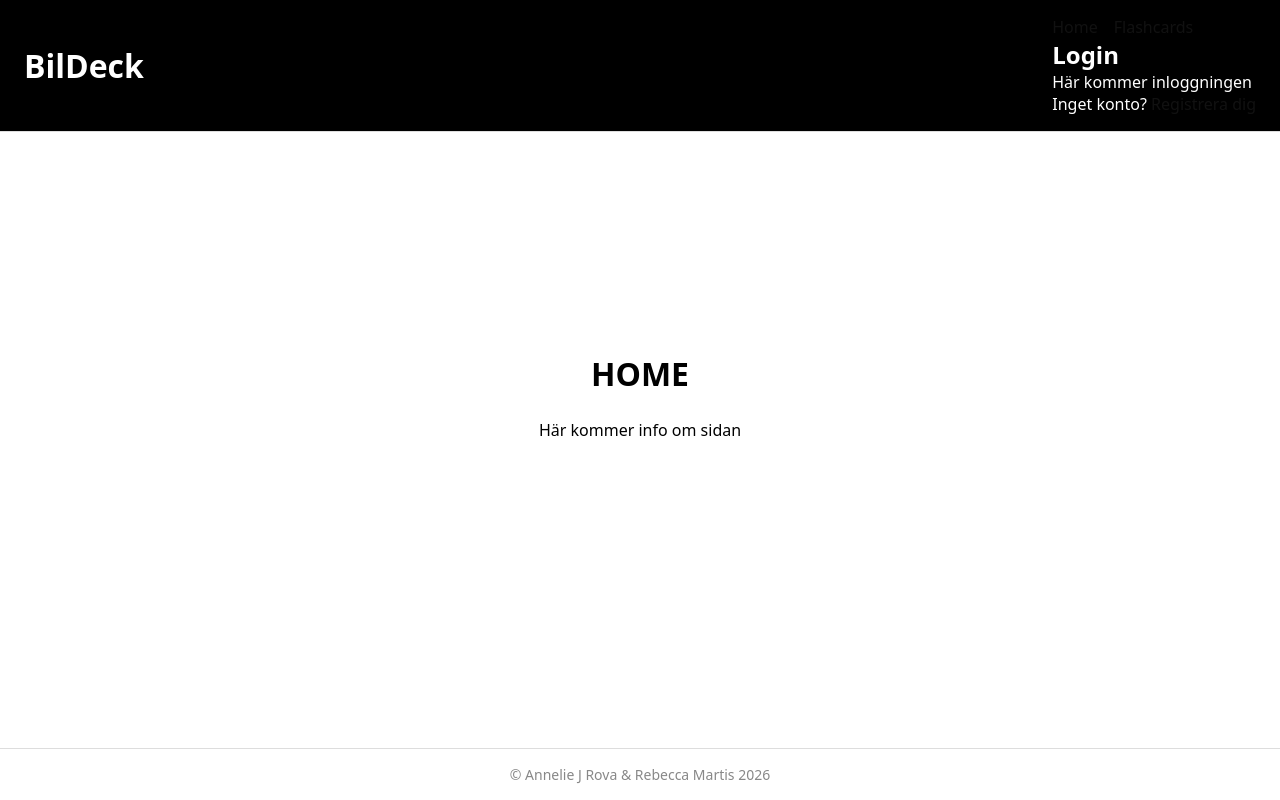
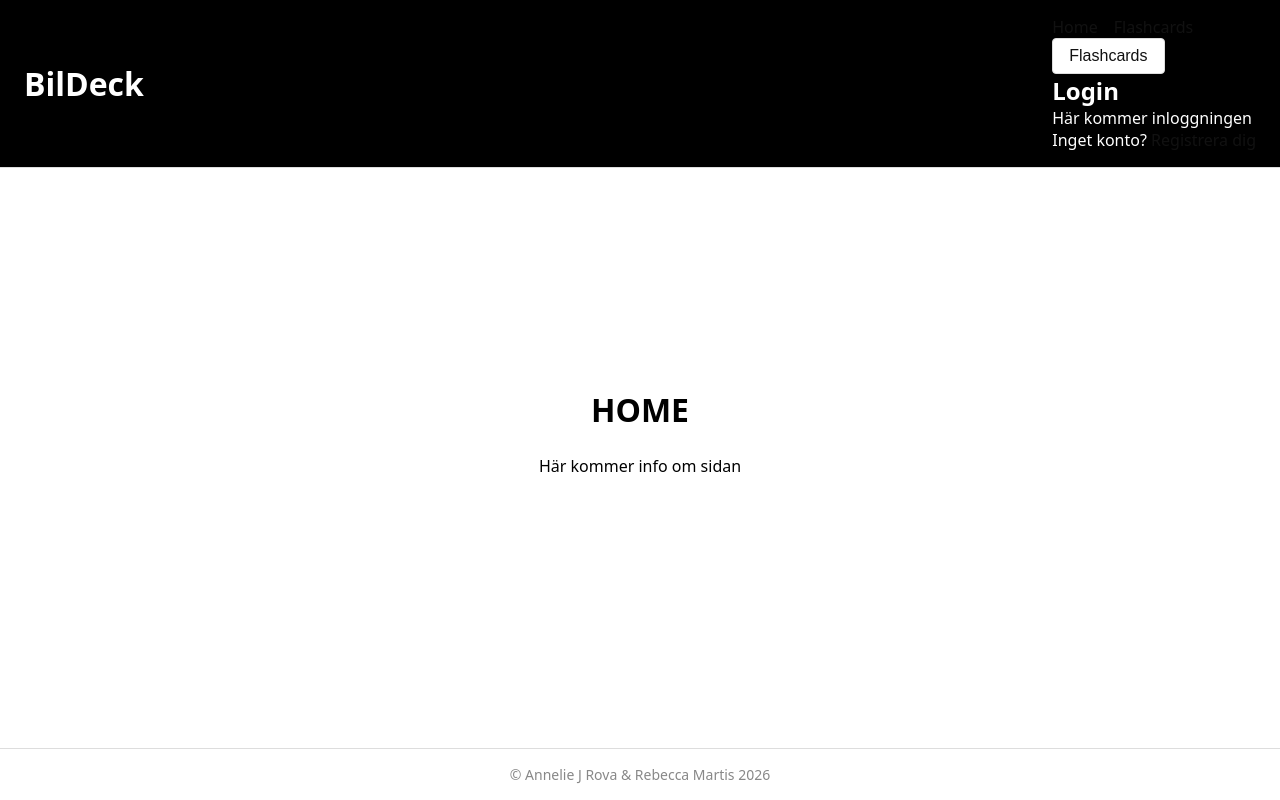
Before and after one commit to Beckasinis/BilDeck, a React (Vite) app: page / in a window 1280 px wide. Built offline with nearby package versions, Linux system fonts and the light colour scheme.

Commit message:
feat(dropdown): add dropdown component

```diff
--- /dev/null
+++ b/src/components/dropdown/dropdown.css
@@ -0,0 +1,53 @@
+.dropdown {
+  position: relative;
+}
+
+.dropdown-button {
+  padding: 0.5rem 1rem;
+  border: 1px solid #ddd;
+  background: #fff;
+  color: #111;
+  cursor: pointer;
+  border-radius: 4px;
+  font-size: 1rem;
+}
+
+.dropdown-button:hover {
+  background: #f5f5f5;
+  border-color: #999;
+}
+
+.dropdown-menu {
+  position: absolute;
+  top: 100%;
+  left: 0;
+  list-style: none;
+  background: #fff;
+  border: 1px solid #ddd;
+  border-top: none;
+  border-radius: 0 0 4px 4px;
+  margin-top: -1px;
+  min-width: 150px;
+  box-shadow: 0 4px 6px rgba(0, 0, 0, 0.1);
+  z-index: 100;
+}
+
+.dropdown-item {
+  display: block;
+  width: 100%;
+  padding: 0.75rem 1rem;
+  border: none;
+  background: none;
+  color: #111;
+  text-align: left;
+  cursor: pointer;
+  font-size: 1rem;
+}
+
+.dropdown-item:hover {
+  background: #f5f5f5;
+}
+
+.dropdown-item:last-child {
+  border-radius: 0 0 4px 4px;
+}
--- /dev/null
+++ b/src/components/dropdown/dropdown.jsx
@@ -0,0 +1,70 @@
+import { useState } from 'react';
+import { useNavigate } from 'react-router';
+import './dropdown.css';
+
+/**
+ * Dropdown Component
+ * Displays a dropdown menu with flashcard categories and handles navigation
+ */
+function Dropdown() {
+  const [isOpen, setIsOpen] = useState(false);
+  const navigate = useNavigate();
+
+  // Category data
+  const categories = [
+    { id: 1, name: 'Subject 1' },
+    { id: 2, name: 'Subject 2' },
+    { id: 3, name: 'Subject 3' },
+  ];
+
+  /**
+   * Toggles the dropdown open/closed state
+   */
+  const toggleDropdown = () => {
+    setIsOpen(!isOpen);
+  };
+
+  /**
+   * Handles category selection and navigation
+   * @param {number} categoryId - The ID of the selected category
+   */
+  const handleCategorySelect = (categoryId) => {
+    navigate(`/deck?subject=${categoryId}`);
+    setIsOpen(false);
+  };
+
+  /**
+   * Closes dropdown when clicking outside
+   * @param {Event} e - The click event
+   */
+  const handleClickOutside = (e) => {
+    if (isOpen && !e.currentTarget.contains(e.target)) {
+      setIsOpen(false);
+    }
+  };
+
+  return (
+    <div className="dropdown" onBlur={handleClickOutside} tabIndex={0}>
+      <button className="dropdown-button" onClick={toggleDropdown}>
+        Flashcards
+      </button>
+
+      {isOpen && (
+        <ul className="dropdown-menu">
+          {categories.map((category) => (
+            <li key={category.id}>
+              <button
+                className="dropdown-item"
+                onClick={() => handleCategorySelect(category.id)}
+              >
+                {category.name}
+              </button>
+            </li>
+          ))}
+        </ul>
+      )}
+    </div>
+  );
+}
+
+export default Dropdown;
--- a/src/components/header/header.jsx
+++ b/src/components/header/header.jsx
@@ -1,6 +1,7 @@
 import './header.css';
 import { Link } from 'react-router'
 import LoginModal from '../loginModal'
+import Dropdown from '../dropdown/Dropdown';
 
 function Header() {
   return (
@@ -11,6 +12,7 @@ function Header() {
           <li><Link to="/">Home</Link></li>
           <li><Link to="/deck">Flashcards</Link></li>
         </ul>
+        <Dropdown />
         <LoginModal />
       </nav>
     </header>
```
